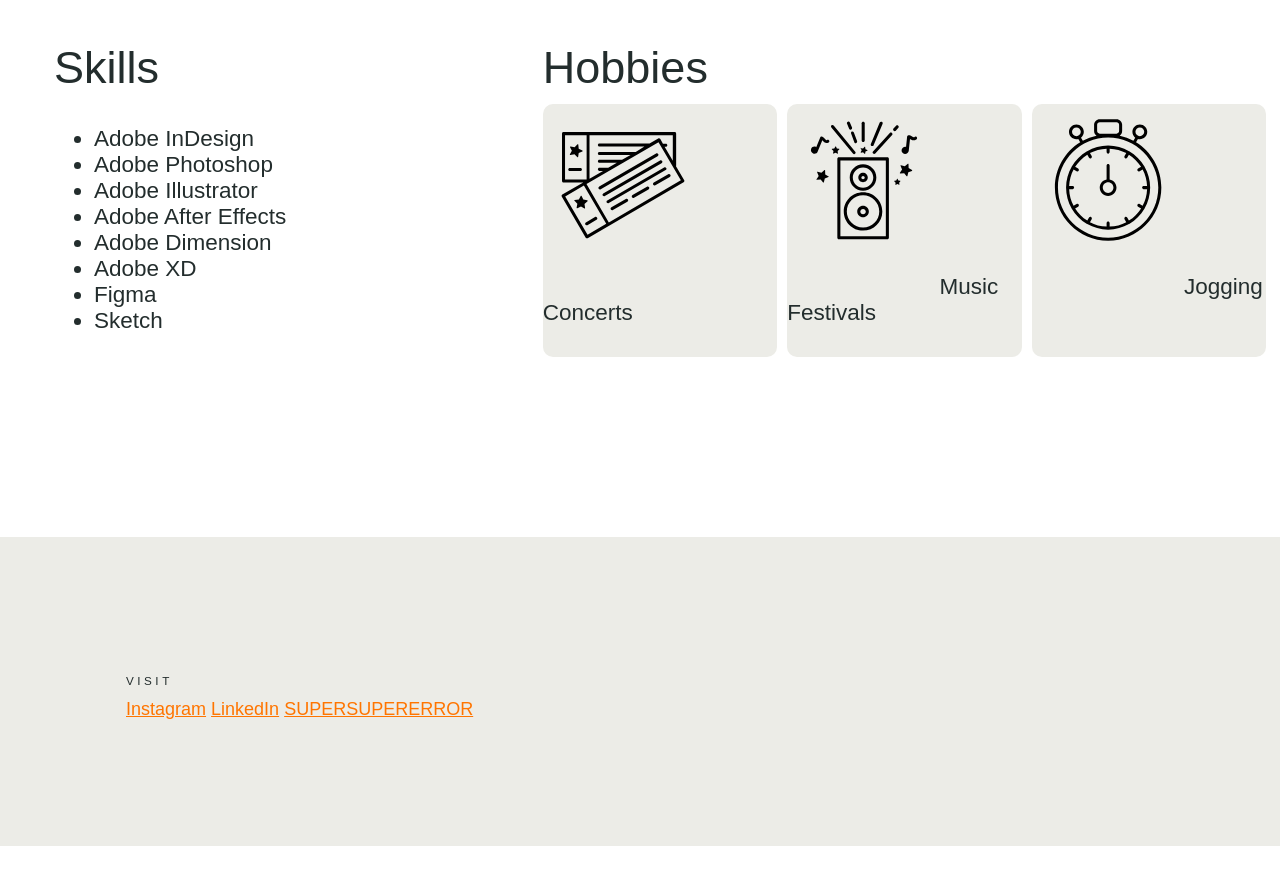
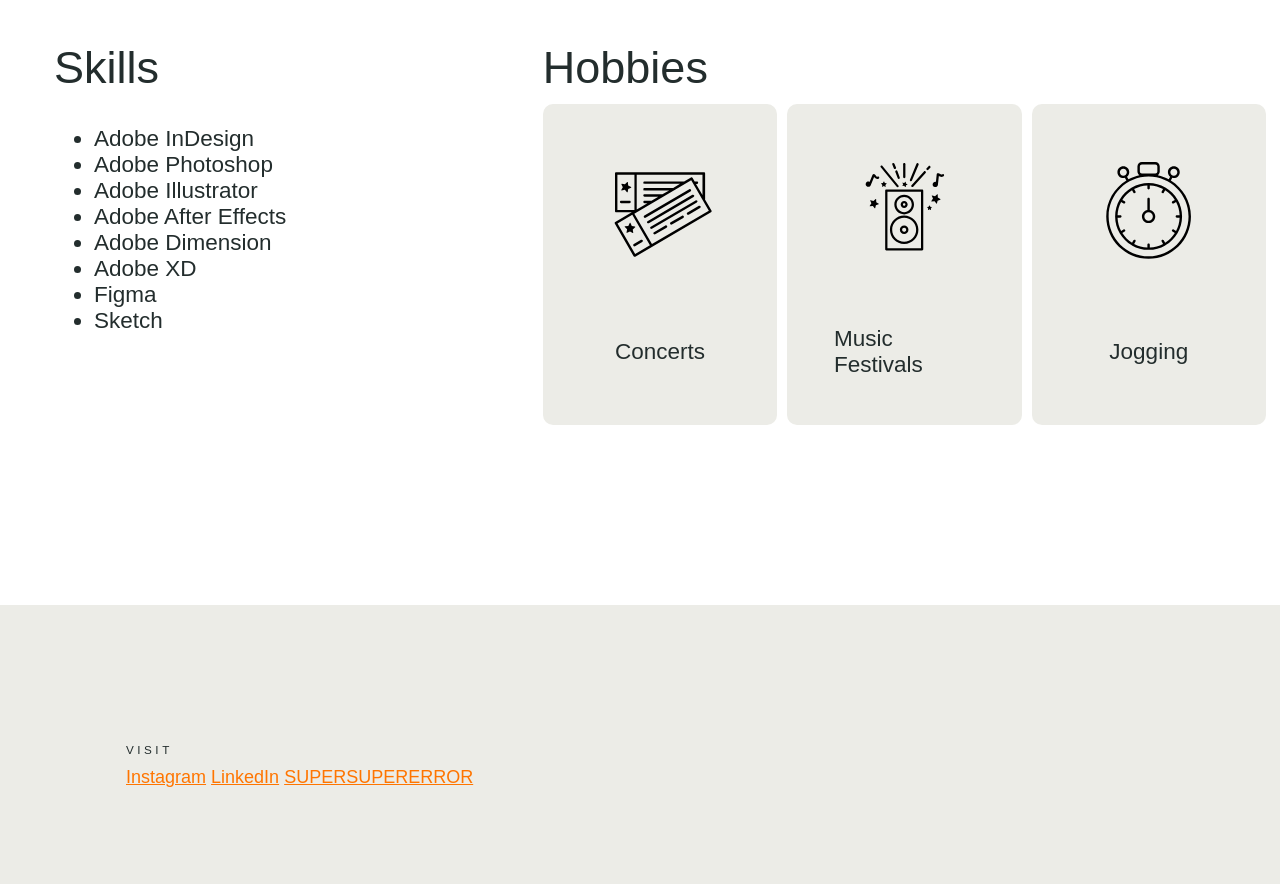
Before and after one commit to davidwobido/Portfolio_test, a plain HTML site: page index.html in a window 1280 px wide. Shown: the part 2712-3596 px from the top of the page. Before the commit the page ends 3558 px from the top, so only its background shows below. Drawn offline with Linux system fonts and the light colour scheme.

Commit message:
Icons are now centered

```diff
--- a/index.html
+++ b/index.html
@@ -101,13 +101,13 @@
             </ul>
           </div>
           <div class="Headline-Hobby">Hobbies</div>
-          <div class="concert">
+          <div class="Hobbies_block" id="concerts">
             <img src="links/noun_concert tickets_1040890.svg" />Concerts
           </div>
-          <div class="festival">
+          <div class="Hobbies_block" id="festivals">
             <img src="links/noun_Speaker_829165.svg" />Music Festivals
           </div>
-          <div class="jogging">
+          <div class="Hobbies_block" id="jogging">
             <img src="links/noun_Stopwatch_2064233.svg" />Jogging
           </div>
         </div>
--- a/styles.css
+++ b/styles.css
@@ -158,7 +158,7 @@ main {
 
 .about_grid img {
   justify-items: center;
-  width: 65%;
+  height: 80%;
 }
 .Headline-Skills,
 .Headline-Hobby {
@@ -174,22 +174,23 @@ main {
   grid-area: Headline-Hobby;
 }
 
-.concert,
-.festival,
-.jogging {
+.Hobbies_block {
   background-color: rgb(236, 236, 231);
   border-radius: 10px;
+  justify-items: center;
+  display: grid;
+  padding: 20%;
 }
 
-.concert {
+#concerts {
   grid-area: Hobby-Concert;
 }
 
-.festival {
+#festivals {
   grid-area: Hobby-Festival;
 }
 
-.jogging {
+#jogging {
   grid-area: Hobby-Jogging;
 }
 
```
